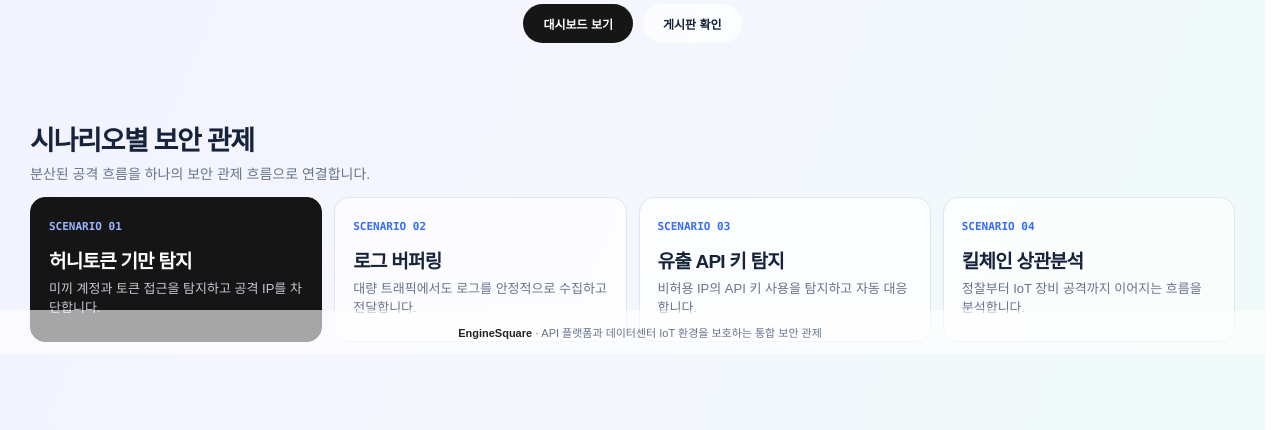
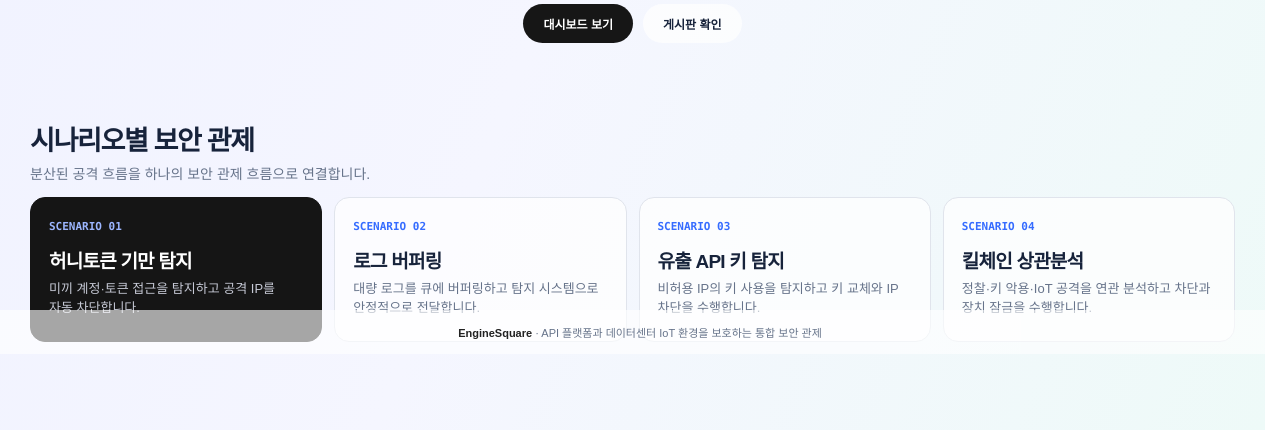
Before and after one commit to altdmfk/network-team03, a Flask app: page / in a window 1280 px wide. Shown: the part 446-876 px from the top of the page. Run offline with Flask 3, Linux system fonts and the light colour scheme.

Commit message:
Improve homepage scenario descriptions and text wrapping

```diff
--- a/web-app/static/style.css
+++ b/web-app/static/style.css
@@ -41,7 +41,7 @@ h1 span { display: inline-block; padding: 0 12px; border-radius: 16px; backgroun
 .scenario-card small { color: var(--blue); font-family: Consolas, monospace; font-size: 11px; font-weight: 800; }
 .selected small { color: #9cb6ff; }
 .scenario-card h3 { margin: 12px 0 6px; font-size: 19px; letter-spacing: -.04em; }
-.scenario-card p { margin: 0; color: #66738a; font-size: 13px; line-height: 1.5; }
+.scenario-card p { margin: 0; color: #66738a; font-size: 13px; line-height: 1.5; word-break: keep-all; overflow-wrap: break-word; text-wrap: pretty; }
 .selected p { color: #c6c9d5; }
 
 footer { position: fixed; right: 0; bottom: 0; left: 0; padding: 14px 18px; background: rgba(255, 255, 255, .62); color: #66738a; font-size: 11px; text-align: center; }
--- a/web-app/templates/index.html
+++ b/web-app/templates/index.html
@@ -35,10 +35,10 @@
       <h2>시나리오별 보안 관제</h2>
       <p>분산된 공격 흐름을 하나의 보안 관제 흐름으로 연결합니다.</p>
       <div class="scenario-grid">
-        <article class="scenario-card selected" onclick="selectScenario(this)"><small>SCENARIO 01</small><h3>허니토큰 기만 탐지</h3><p>미끼 계정과 토큰 접근을 탐지하고 공격 IP를 차단합니다.</p></article>
-        <article class="scenario-card" onclick="selectScenario(this)"><small>SCENARIO 02</small><h3>로그 버퍼링</h3><p>대량 트래픽에서도 로그를 안정적으로 수집하고 전달합니다.</p></article>
-        <article class="scenario-card" onclick="selectScenario(this)"><small>SCENARIO 03</small><h3>유출 API 키 탐지</h3><p>비허용 IP의 API 키 사용을 탐지하고 자동 대응합니다.</p></article>
-        <article class="scenario-card" onclick="selectScenario(this)"><small>SCENARIO 04</small><h3>킬체인 상관분석</h3><p>정찰부터 IoT 장비 공격까지 이어지는 흐름을 분석합니다.</p></article>
+        <article class="scenario-card selected" onclick="selectScenario(this)"><small>SCENARIO 01</small><h3>허니토큰 기만 탐지</h3><p>미끼 계정·토큰 접근을 탐지하고 공격 IP를 자동 차단합니다.</p></article>
+        <article class="scenario-card" onclick="selectScenario(this)"><small>SCENARIO 02</small><h3>로그 버퍼링</h3><p>대량 로그를 큐에 버퍼링하고 탐지 시스템으로 안정적으로 전달합니다.</p></article>
+        <article class="scenario-card" onclick="selectScenario(this)"><small>SCENARIO 03</small><h3>유출 API 키 탐지</h3><p>비허용 IP의 키 사용을 탐지하고 키 교체와 IP 차단을 수행합니다.</p></article>
+        <article class="scenario-card" onclick="selectScenario(this)"><small>SCENARIO 04</small><h3>킬체인 상관분석</h3><p>정찰·키 악용·IoT 공격을 연관 분석하고 차단과 장치 잠금을 수행합니다.</p></article>
       </div>
     </section>
   </main>
```
